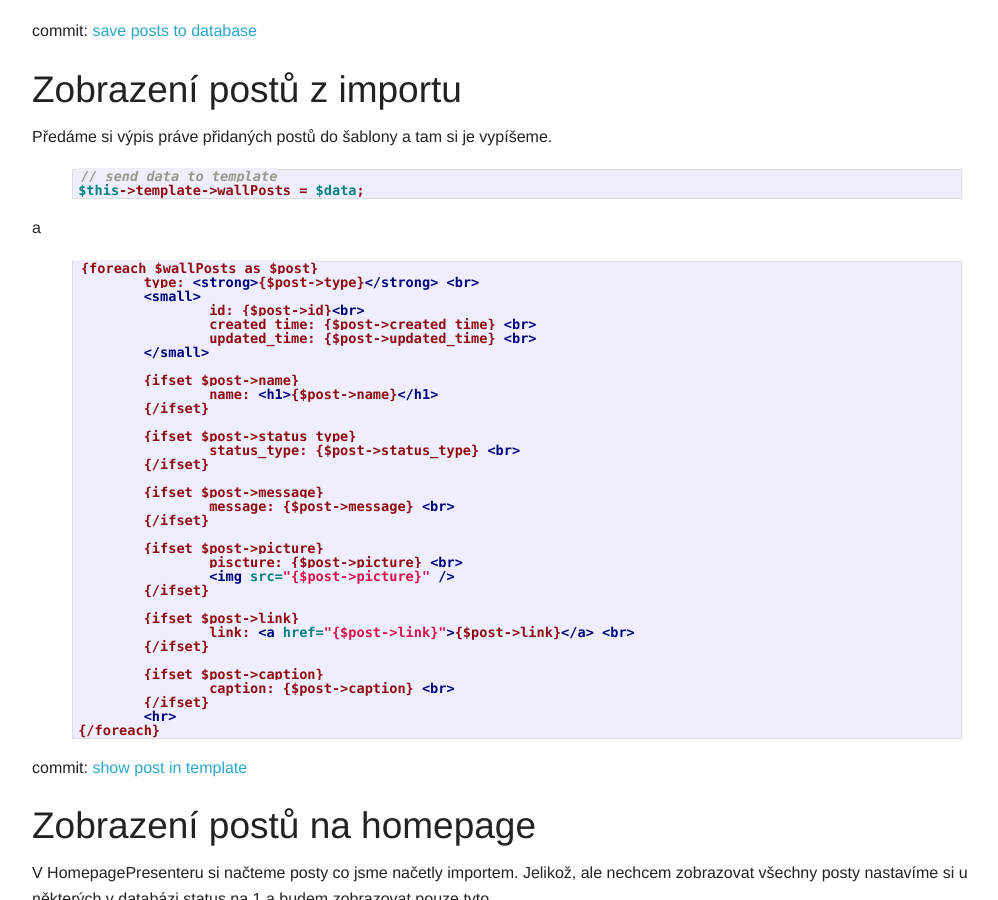
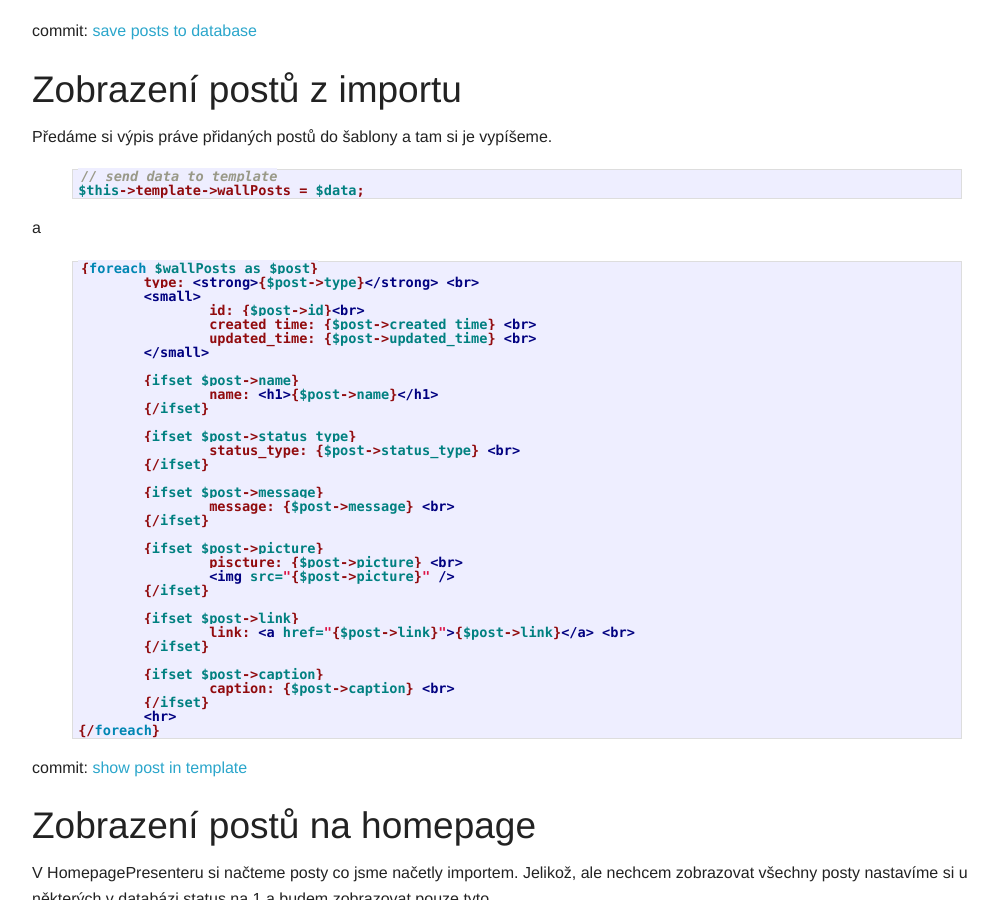
Before and after one commit to chemix/chemix.github.com, a Jekyll site: the page built from _posts/2014-06-13-nette-facebook-reader.md, in a window 1280 px wide and 900 px high, scrolled down 6855 px. Shown: the whole window, without its empty margins (123-1121 px from the left). Built offline with Jekyll 4.4.1, drawn with Linux system fonts in a browser that asks for light colours; Markdown is read by kramdown in place of the engine named in the settings.

Commit message:
better code syntax

```diff
--- a/_posts/2014-06-13-nette-facebook-reader.md
+++ b/_posts/2014-06-13-nette-facebook-reader.md
@@ -378,7 +378,7 @@ $this->template->wallPosts = $data;
 
 a
 
-{% highlight html %}
+{% highlight smarty %}
 {foreach $wallPosts as $post}
 	type: <strong>{$post->type}</strong> <br>
 	<small>
```
